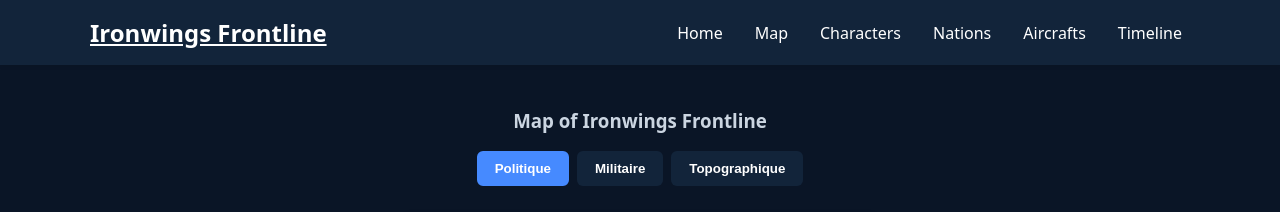
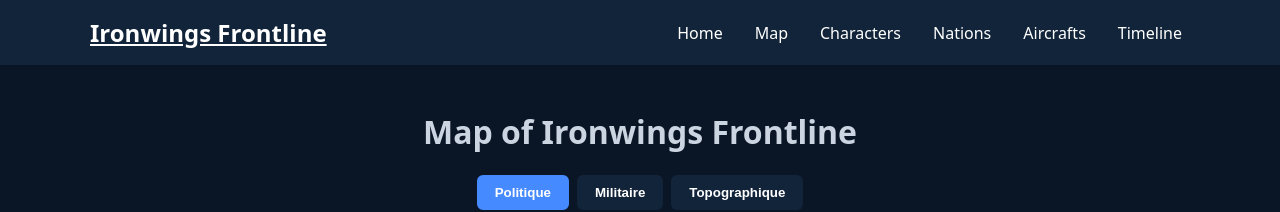
Before and after one commit to NeokoWorld/ironwing-frontline, a React (Vite) app: page /map in a window 1280 px wide. Shown: the top 212 px of the page. Built offline with nearby package versions, Linux system fonts and the light colour scheme.

Commit message:
fix: html

```diff
--- a/src/pages/Map.tsx
+++ b/src/pages/Map.tsx
@@ -125,7 +125,7 @@ export default function Map() {
 
   return (
     <main className="container">
-      <h3>Map of Ironwings Frontline</h3>
+      <h1>Map of Ironwings Frontline</h1>
 
       <div className="tabs">
         <button
```
